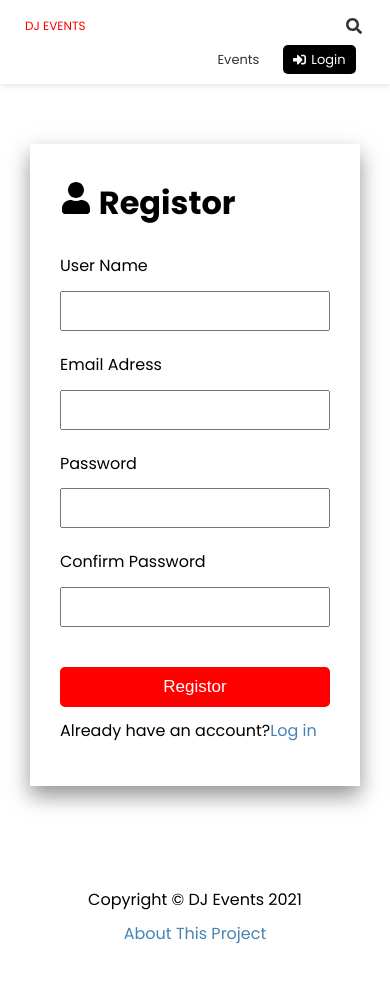
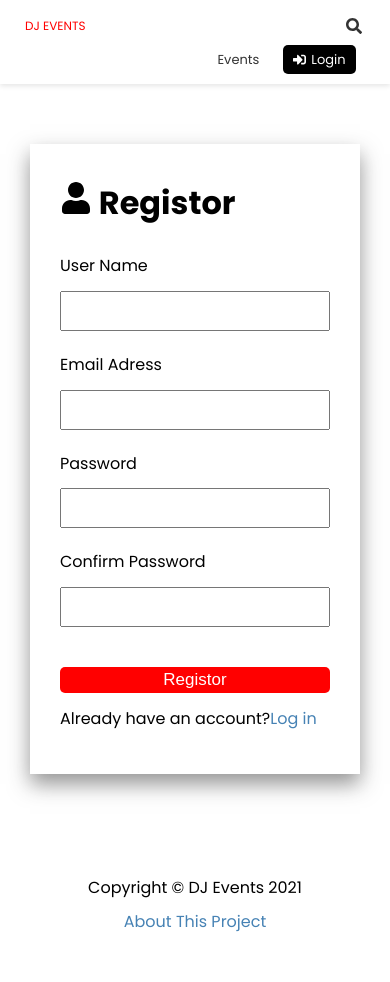
Before and after one commit to asa108/frontend-dj-event, a Next.js app: page /account/registor in a window 390 px wide. Shown: the top 982 px of the page. Built offline with nearby package versions, Linux system fonts and the light colour scheme; no server answers.

Commit message:
changed styled

```diff
--- a/pages/events/[slug].js
+++ b/pages/events/[slug].js
@@ -6,7 +6,6 @@ import { API_URL } from "@/config/index";
 import styles from "@/styles/Event.module.css";
 import Link from "next/link";
 import Image from "next/image";
-import { FaPencilAlt, FaRegSmileWink, FaTimes } from "react-icons/fa";
 
 export default function EventPage({ evt }) {
 
--- a/pages/events/add.js
+++ b/pages/events/add.js
@@ -138,6 +138,7 @@ export default function AddEventPage({ token }) {
             id="description"
             value={values.description}
             onChange={handleInputChange}
+            style={{ padding: "5px" }}
           ></textarea>
         </div>
         <input type="submit" value="Add Event" className="btn" />
--- a/pages/events/index.js
+++ b/pages/events/index.js
@@ -12,8 +12,9 @@ export default function EventsPage({ events, page, total }) {
       {events.map((evt) => (
         <EventItem key={evt.id} evt={evt} />
       ))}
-
-      <Pagination page={page} total={total} />
+      <div style={{ textAlign: "center" }}>
+        <Pagination page={page} total={total} />
+      </div>
     </Layout>
   );
 }
--- a/styles/EventItem.module.css
+++ b/styles/EventItem.module.css
@@ -22,6 +22,10 @@
     text-align: center;
   }
 
+  .img {
+  width: 100%;
+}
+
   .info {
     margin-bottom: 20px;
   }
--- a/styles/globals.css
+++ b/styles/globals.css
@@ -33,6 +33,13 @@ h1 {
   cursor: pointer;
   border: 0;
   border-radius: 5px;
+}
+
+@media (max-width: 768px) {
+  .btn{
+    margin: 0;
+    padding: 3px 10px;
+  }
 }
 
 .btn:hover {
```
